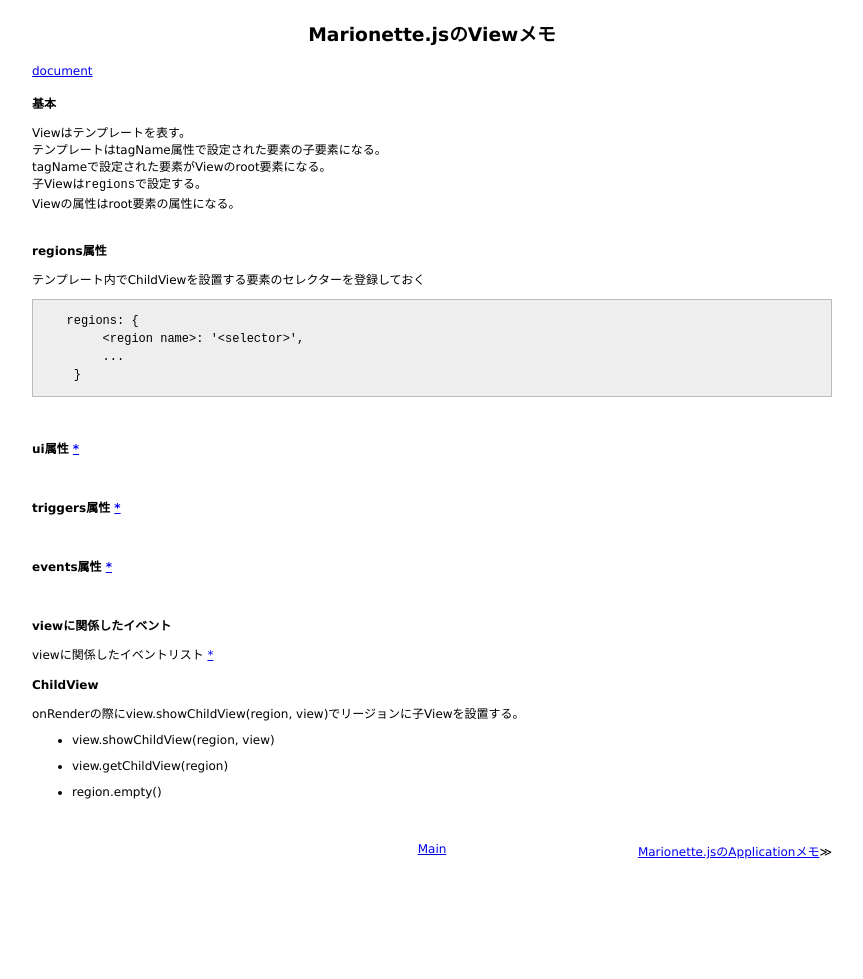
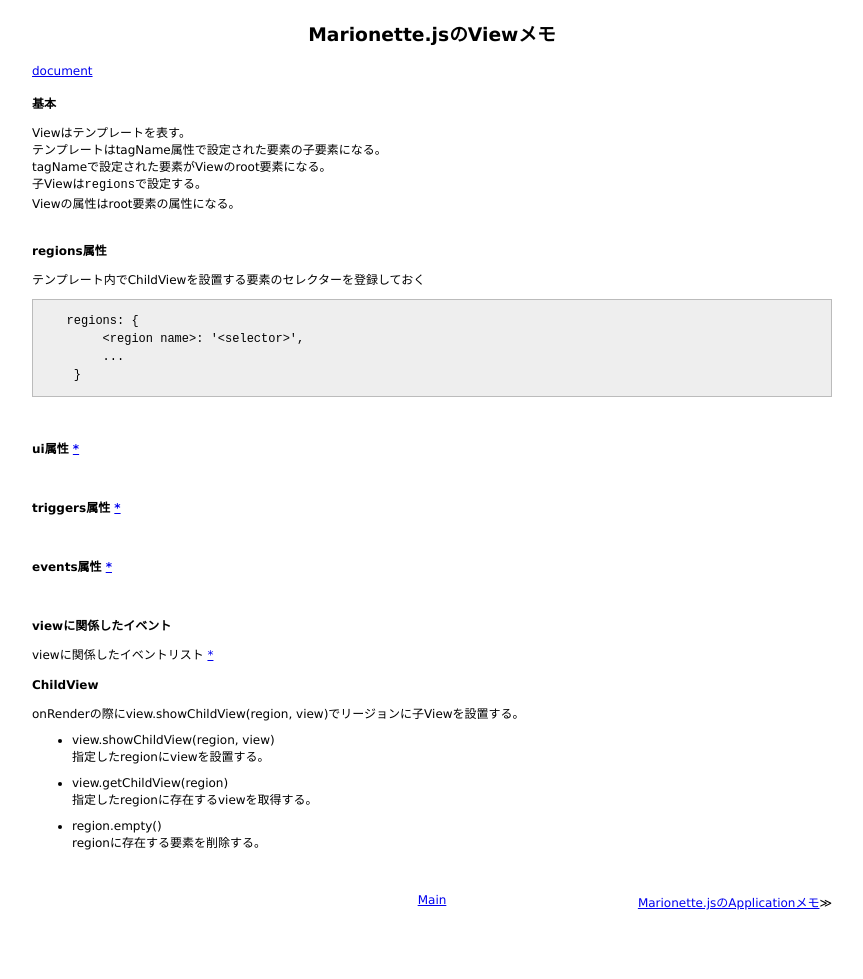
Before and after one commit to 38elements/38elements.github.com, a Jekyll site: the page built from _posts/2016-10-10-marionettejs-view.md, in a window 1280 px wide. Shown: the whole page, without its empty margins (208-1071 px from the left). Built offline with Jekyll 4.4.1, drawn with Linux system fonts in a browser that asks for light colours; before the commit the page ends 928 px from its top, so only the background shows below that.

Commit message:
Update 2016-10-10-marionettejs-view.md

```diff
--- a/_posts/2016-10-10-marionettejs-view.md
+++ b/_posts/2016-10-10-marionettejs-view.md
@@ -44,7 +44,10 @@ viewに関係したイベントリスト [\*](http://marionettejs.com/docs/maste
 onRenderの際にview.showChildView(region, view)でリージョンに子Viewを設置する。
 
 * view.showChildView(region, view)
+指定したregionにviewを設置する。
 
 * view.getChildView(region)
+指定したregionに存在するviewを取得する。
 
 * region.empty()
+regionに存在する要素を削除する。
```
